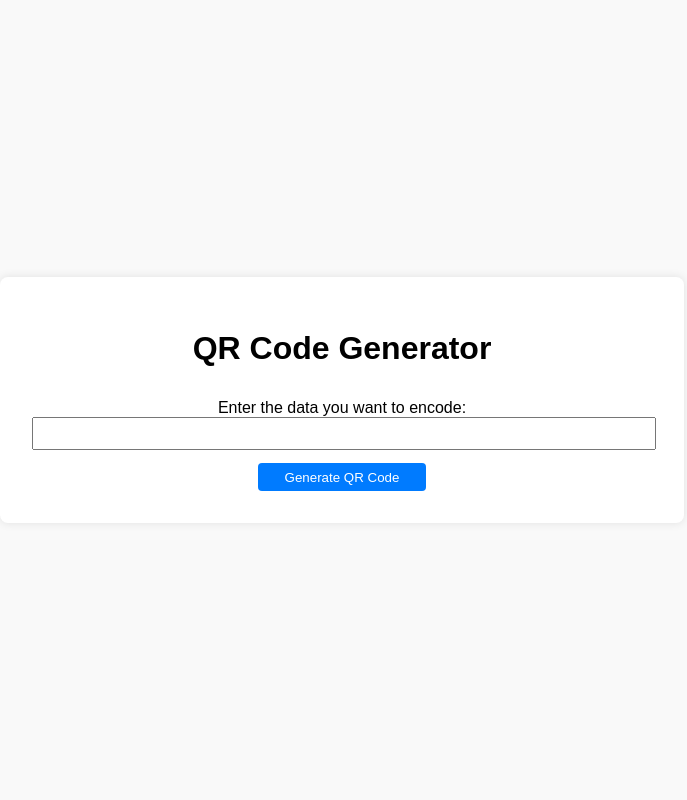
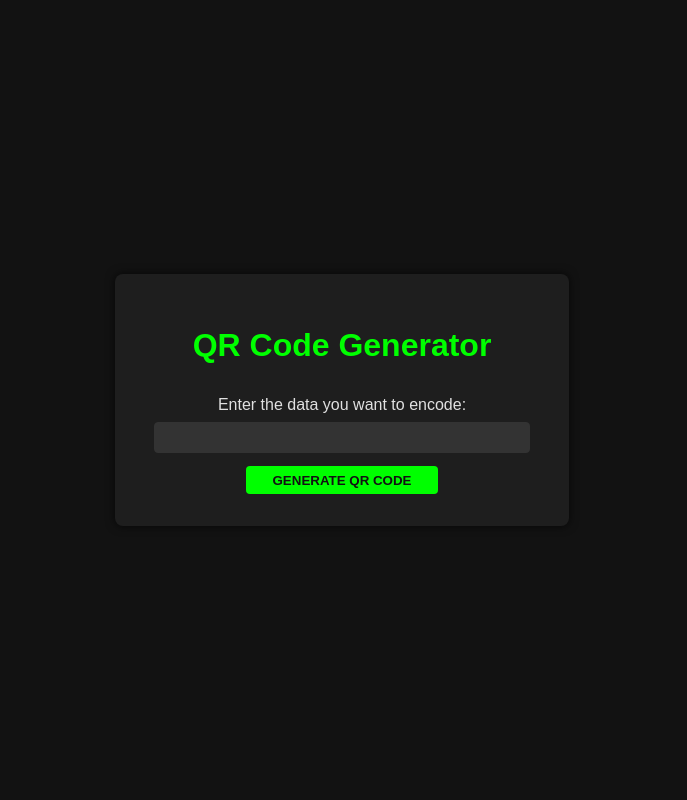
Before and after one commit to LazorBurn/agiqr, a Flask app: page / in a window 1280 px wide. Shown: the whole page, without its empty margins (298-985 px from the left). Run offline with Flask 3, Linux system fonts and the light colour scheme.

Commit message:
Style Change V1

```diff
--- a/static/css/styles.css
+++ b/static/css/styles.css
@@ -4,37 +4,70 @@ body {
     justify-content: center;
     align-items: center;
     height: 100vh;
-    background-color: #f9f9f9;
+    background-color: #121212;
     margin: 0;
+    color: #e0e0e0;
 }
 
 .container {
     text-align: center;
-    background: #fff;
+    background: #1e1e1e;
     padding: 2em;
     border-radius: 8px;
-    box-shadow: 0 0 10px rgba(0, 0, 0, 0.1);
+    box-shadow: 0 0 10px rgba(0, 0, 0, 0.7);
 }
 
 h1 {
     margin-bottom: 1em;
+    color: #00ff00;
+}
+
+label {
+    display: block;
+    margin-bottom: 0.5em;
 }
 
 input {
     padding: 0.5em;
     width: calc(100% - 1em);
     margin-bottom: 1em;
+    border: 1px solid #333;
+    border-radius: 4px;
+    box-sizing: border-box;
+    background-color: #333;
+    color: #e0e0e0;
+    transition: border-color 0.3s, box-shadow 0.3s;
+}
+
+input:focus {
+    border-color: #00ff00;
+    box-shadow: 0 0 5px rgba(0, 255, 0, 0.5);
+    outline: none;
 }
 
 button {
     padding: 0.5em 2em;
-    background-color: #007bff;
-    color: #fff;
+    background-color: #00ff00;
+    color: #121212;
     border: none;
     border-radius: 4px;
     cursor: pointer;
+    transition: background-color 0.3s;
+    text-transform: uppercase;
+    font-weight: bold;
 }
 
 button:hover {
-    background-color: #0056b3;
+    background-color: #00cc00;
 }
+
+@media (max-width: 600px) {
+    .container {
+        width: 90%;
+        padding: 1em;
+    }
+
+    button {
+        width: 100%;
+    }
+}
```
Also changed, not shown: static/qr_20240918211024_tgrtretrte.png (added), static/qr_20240918211037_https___ww.png (added), static/qr_20240918211107_rtretetert.png (added), static/qr_20240918211110_https___ww.png (added), static/qr_20240918213358_https___ww.png (added), static/qr_20240918213957_https___ww.png (added), templates/index.html (line endings or trailing spaces).
